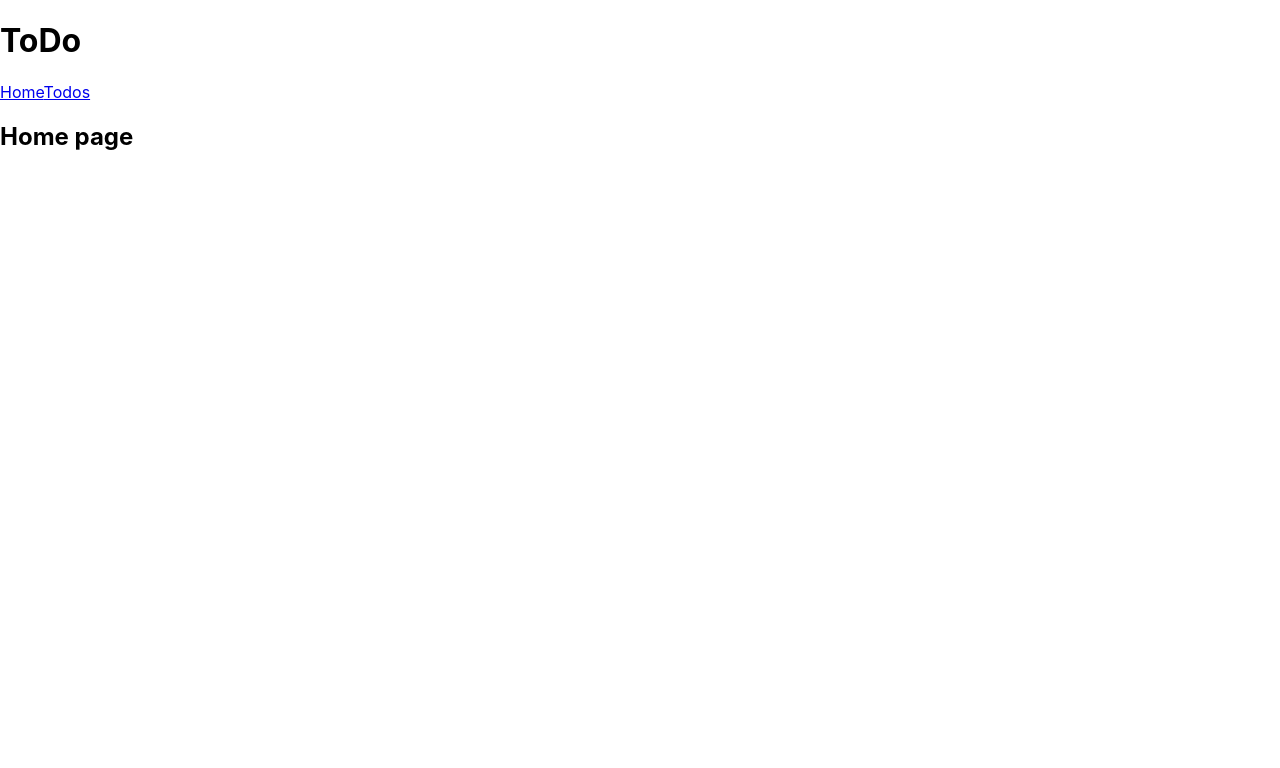
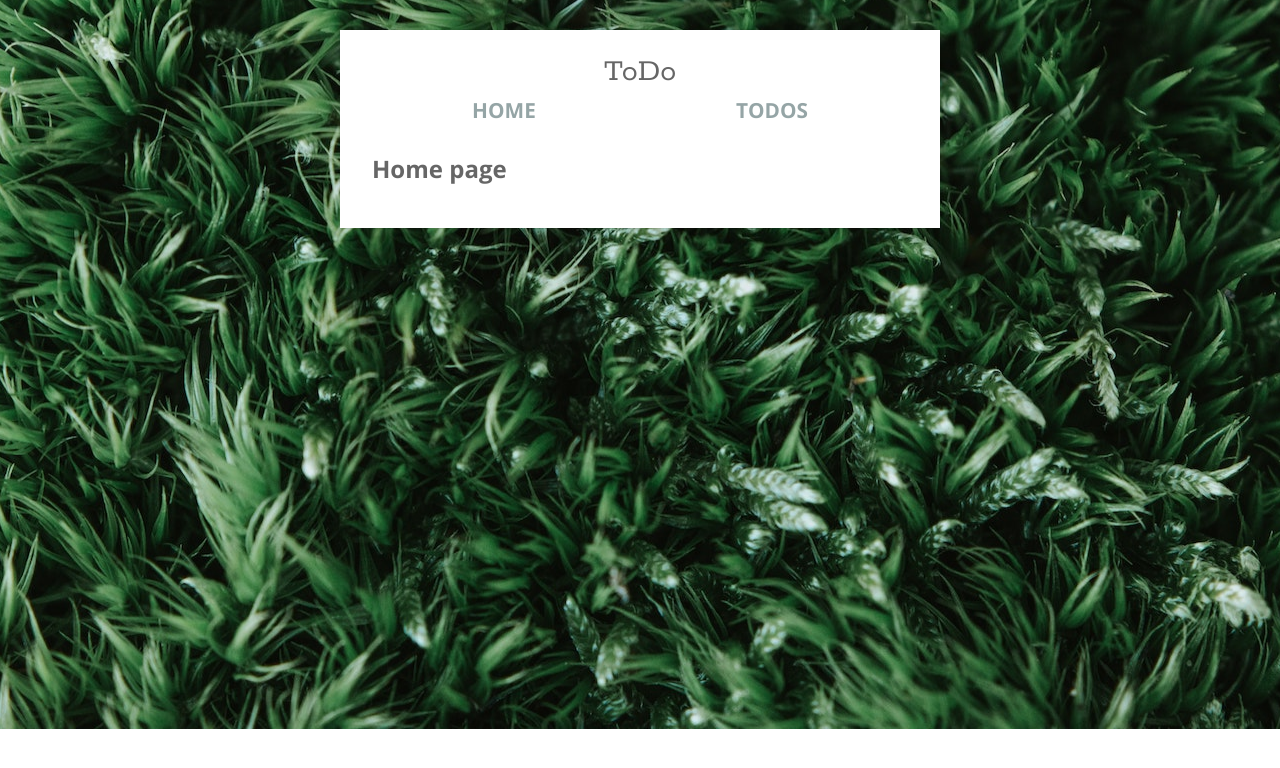
Before and after one commit to bservent/To-Do-List, a React (Create React App) app in the folder to-do-list/: page / in a window 1280 px wide. Shown: the top 768 px of the page. Built offline with nearby package versions, Linux system fonts and the light colour scheme.

Commit message:
css and fonts added

```diff
--- a/to-do-list/public/index.html
+++ b/to-do-list/public/index.html
@@ -9,35 +9,14 @@
       name="description"
       content="Web site created using create-react-app"
     />
+    <link href='http://fonts.googleapis.com/css?family=Rokkitt' rel='stylesheet' type='text/css'>
+    <link href='http://fonts.googleapis.com/css?family=Open+Sans:700,600,400' rel='stylesheet' type='text/css'>
     <link rel="apple-touch-icon" href="%PUBLIC_URL%/logo192.png" />
-    <!--
-      manifest.json provides metadata used when your web app is installed on a
-      user's mobile device or desktop. See https://developers.google.com/web/fundamentals/web-app-manifest/
-    -->
     <link rel="manifest" href="%PUBLIC_URL%/manifest.json" />
-    <!--
-      Notice the use of %PUBLIC_URL% in the tags above.
-      It will be replaced with the URL of the `public` folder during the build.
-      Only files inside the `public` folder can be referenced from the HTML.
-
-      Unlike "/favicon.ico" or "favicon.ico", "%PUBLIC_URL%/favicon.ico" will
-      work correctly both with client-side routing and a non-root public URL.
-      Learn how to configure a non-root public URL by running `npm run build`.
-    -->
-    <title>React App</title>
+    <title>ToDo App</title>
   </head>
   <body>
     <noscript>You need to enable JavaScript to run this app.</noscript>
     <div id="root"></div>
-    <!--
-      This HTML file is a template.
-      If you open it directly in the browser, you will see an empty page.
-
-      You can add webfonts, meta tags, or analytics to this file.
-      The build step will place the bundled scripts into the <body> tag.
-
-      To begin the development, run `npm start` or `yarn start`.
-      To create a production bundle, use `npm run build` or `yarn build`.
-    -->
   </body>
 </html>
--- a/to-do-list/src/containers/ToDoContainer.js
+++ b/to-do-list/src/containers/ToDoContainer.js
@@ -3,9 +3,9 @@ import React, { Component } from 'react';
 class ToDoContainer extends Component {
   render() {
     return (
-      <h2>
-        Todo Container
-      </h2>
+      <div className="todosContainer">
+        <h2>This is todo container.</h2>
+      </div>
     )
   }
 };
--- a/to-do-list/src/index.css
+++ b/to-do-list/src/index.css
@@ -1,13 +1,224 @@
-body {
-  margin: 0;
-  font-family: -apple-system, BlinkMacSystemFont, 'Segoe UI', 'Roboto', 'Oxygen',
-    'Ubuntu', 'Cantarell', 'Fira Sans', 'Droid Sans', 'Helvetica Neue',
-    sans-serif;
-  -webkit-font-smoothing: antialiased;
-  -moz-osx-font-smoothing: grayscale;
+/* ------------------------------------------------
+  G L O B A L  S T Y L E S
+---------------------------------------------------*/
+/* basic reset */
+*, *:before, *:after {
+  -webkit-box-sizing: border-box;
+  -moz-box-sizing: border-box;
+  box-sizing: border-box;
 }
 
-code {
-  font-family: source-code-pro, Menlo, Monaco, Consolas, 'Courier New',
-    monospace;
+
+/* Clearfix for list items */
+li:after {
+    visibility: hidden;
+    display: block;
+    font-size: 0;
+    content: " ";
+    clear: both;
+    height: 0;
+    }
+li { display: inline-block; }
+/* start commented backslash hack \*/
+* html li { height: 1%; }
+li { display: block; }
+/* close commented backslash hack */
+
+html {
+  font-size: 1em; /* 16 px */
 }
+
+body {
+  background-image: url('images/grass.jpg');
+  background-position: center; /* Center the image */
+  background-repeat: no-repeat; /* Do not repeat the image */
+  background-size: fill;
+  font-family: 'Open Sans', sans-serif;
+  font-weight: 600;
+  color: #666;
+}
+
+a  {
+  color: #95a5a6;
+  font-size: 1.3em;
+  font-weight: bold;
+  text-transform: uppercase;
+  text-decoration: none;
+  display: inline-block;
+  line-height: 2;
+  cursor: pointer;
+}
+/* ------------------------------------------------
+  C O N T A I N E R   S T Y L E S
+---------------------------------------------------*/
+.container {
+  width: 60%;
+  max-width: 600px;
+  min-width: 500px;
+  margin: 30px auto;
+  background: #ffffff;
+  padding: 1.5rem 2rem;
+  box-shadow: 0 0 2px rgba(0,0,0,0.2);
+}
+
+h1 {
+    font-family: 'Rokkitt', sans-serif;
+    text-align: center;
+    font-weight: 400;
+    margin: 0;
+}
+
+.btn {
+    border: none;
+    border-radius: 2px;
+    outline: none;
+    padding: 1.018em 1.2em;
+    color: #fff;
+    text-transform: uppercase;
+    transition: all 0.3s;
+    font-size: 0.8em;
+    text-align: center;
+  background-color: #444;
+  cursor: pointer;
+}
+
+.btn:hover {
+  background-color: #303030;
+}
+
+nav {
+  display: flex;
+  justify-content: space-around;
+}
+
+.remove, .edit {
+  float: right;
+  cursor: pointer;
+}
+
+.edit {
+  margin-left: 2em;
+}
+
+.todo-item {
+  display: inline-block;
+  max-width: 400px;
+}
+
+
+/* ------------------------------------------------
+  F O R M   S T Y L E S
+---------------------------------------------------*/
+header + form {
+  padding: 2rem 0;
+}
+
+input[type="text"] {
+    height: 41px;
+    border-radius: 2px;
+    outline: none;
+    border: 1px solid #e5e5e5;
+    padding: 0 1.2rem;
+    width: 75%;
+    margin-right: 2%;
+    font-size: 0.813em;
+}
+
+form .btn {
+  width: 22%;
+  padding: 1.018em 0;
+}
+
+
+/* ------------------------------------------------
+  L I S T   S T Y L E S
+---------------------------------------------------*/
+ul {
+  margin: 0;
+  list-style: none;
+  padding-left: 0;
+}
+
+li {
+  font-size: 0.875em;
+  padding: 1.2em 0;
+  border-top: 1px solid #e5e5e5;
+}
+
+li a {
+  color: #95a5a6;
+  font-size: 0.8em;
+  font-weight: bold;
+  text-transform: uppercase;
+  display: block;
+  margin-left: 2em;
+  float: right;
+  text-decoration: none;
+  line-height: 2;
+}
+
+li:hover a:hover {
+  text-decoration: underline;
+}
+
+.item {
+  margin-left: 10px;
+  float: left;
+  display: block;
+}
+
+ul input[type="checkbox"] {
+  float: left;
+}
+
+.completed {
+  text-decoration: line-through;
+  color: #bebebe;
+}
+
+/* ul input[type="text"] {
+  width: 80%;
+}
+ */
+/* ------------------------------------------------
+  C O U N T   W R A P P E R
+---------------------------------------------------*/
+.count-wrapper {
+  border-top: 1px solid #e5e5e5;
+  padding-top: 1.5em;
+  text-align: center;
+}
+
+.count-wrapper p {
+  -webkit-font-smoothing: antialiased;
+  color: #95a5a6;
+  font-size: .8em;
+  font-weight: bold;
+  text-transform: uppercase;
+  margin: 0 0 1.2em;
+}
+
+.count-wrapper span {
+  color: #777;
+}
+
+.count-wrapper .btn {
+  margin-right: 1em;
+}
+
+.delete {
+  background-color: #e74c3c;
+}
+
+.delete:hover {
+  background-color: #c0392b
+}
+
+
+
+/* ------------------------------------------------
+  C O U N T   W R A P P E R
+---------------------------------------------------*/
+@media only screen and (max-width: 817px) {
+
+}
```
Also changed, not shown: to-do-list/src/images/grass.jpg (added).
